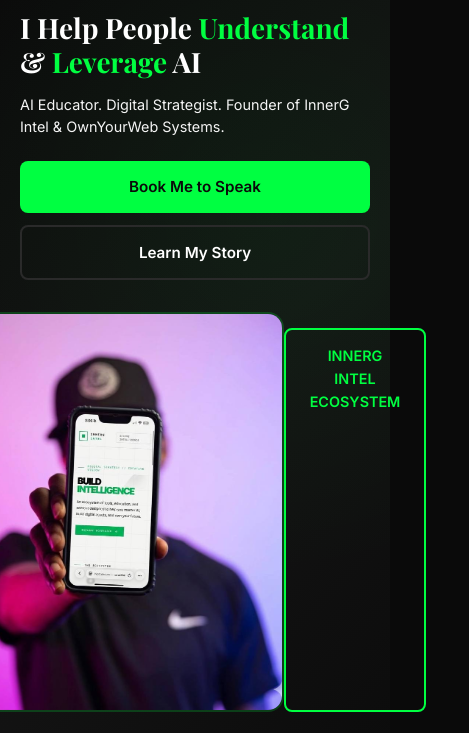
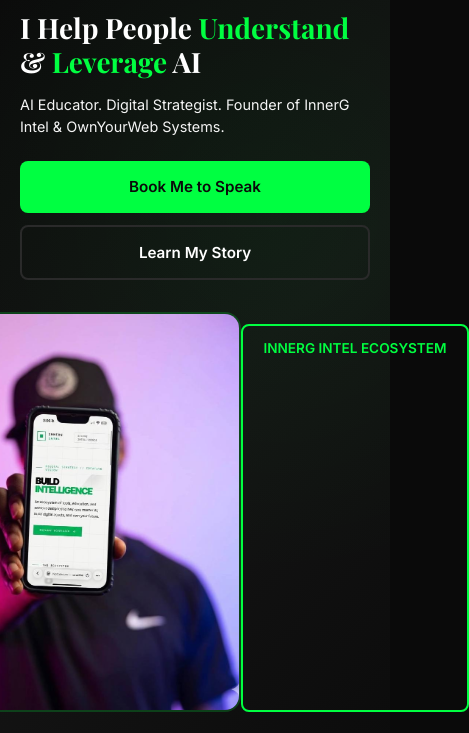
Before and after one commit to innergclaw/nasirr-mayo-brand, a plain HTML site: page index.html in a window 390 px wide. Shown: the part 69-802 px from the top of the page, 469 px wide, since content can reach past the window. Drawn offline with nearby package versions, Linux system fonts and the light colour scheme.

Commit message:
Fix ecosystem button: proper CSS class, mobile centered, updated link

```diff
--- a/index.html
+++ b/index.html
@@ -145,6 +145,21 @@
             object-fit: cover;
             border-radius: 16px;
             border: 2px solid rgba(0, 255, 65, 0.2);
+        }
+
+        .btn-ecosystem {
+            display: block;
+            margin: 0.75rem auto 0;
+            padding: 0.75rem 1.25rem;
+            background: transparent;
+            color: var(--green);
+            text-decoration: none;
+            border: 2px solid var(--green);
+            border-radius: 8px;
+            font-weight: 600;
+            font-size: 0.85rem;
+            text-align: center;
+            white-space: nowrap;
         }
 
         /* ===== STATS ===== */
@@ -459,7 +474,7 @@
             </div>
             <div class="hero-image">
                 <img src="hero-photo.jpg" alt="Nasirr Mayo">
-                <a href="https://innergeco.online" target="_blank" style="display:block; margin-top:1rem; padding:0.85rem 1.5rem; background:transparent; color:var(--green); text-decoration:none; border:2px solid var(--green); border-radius:8px; font-weight:600; font-size:0.9rem; text-align:center;">INNERG INTEL ECOSYSTEM</a>
+                <a href="https://innergclaw.github.io/ecosystem/" target="_blank" class="btn-ecosystem">INNERG INTEL ECOSYSTEM</a>
             </div>
             <div class="stats">
                 <div class="stat">
```
